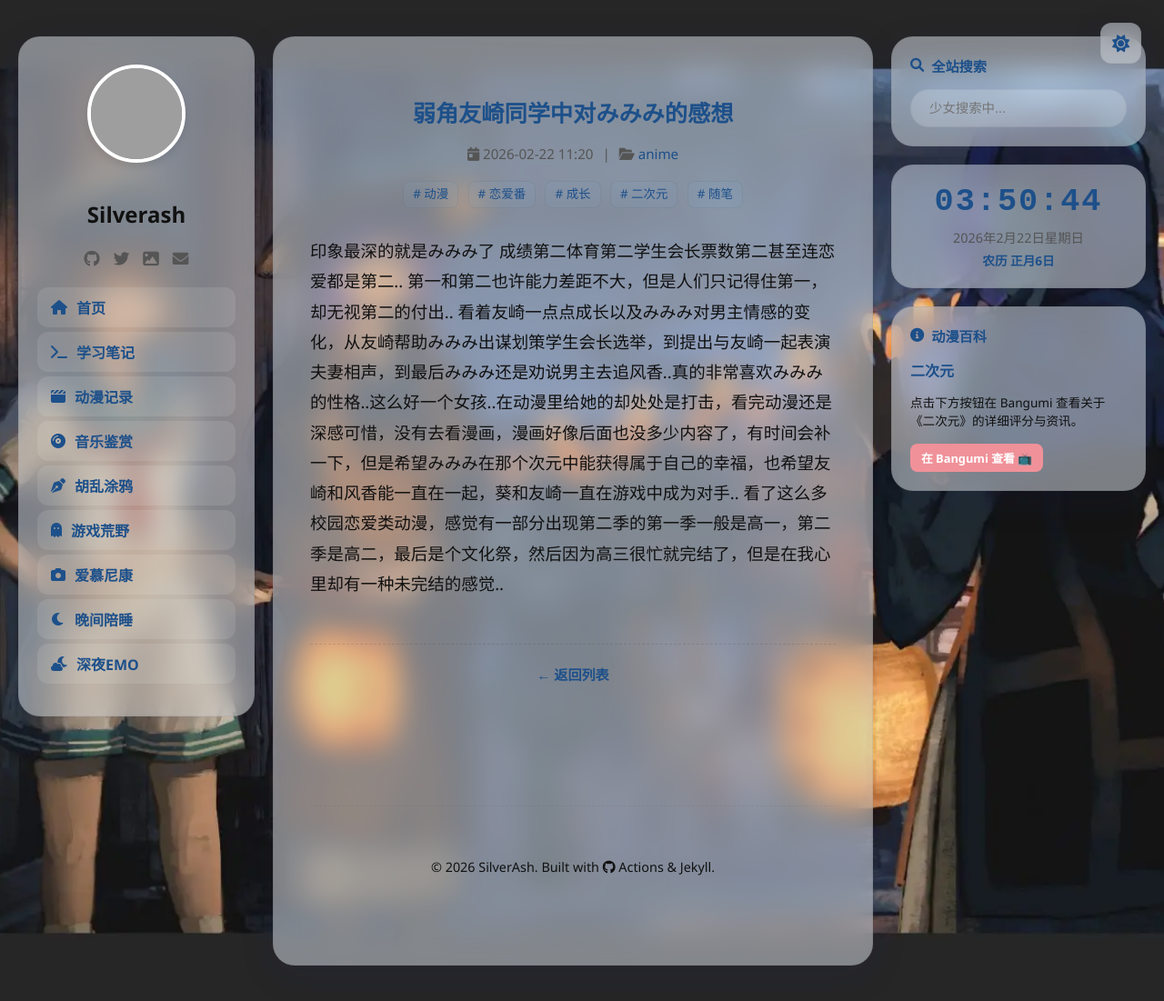
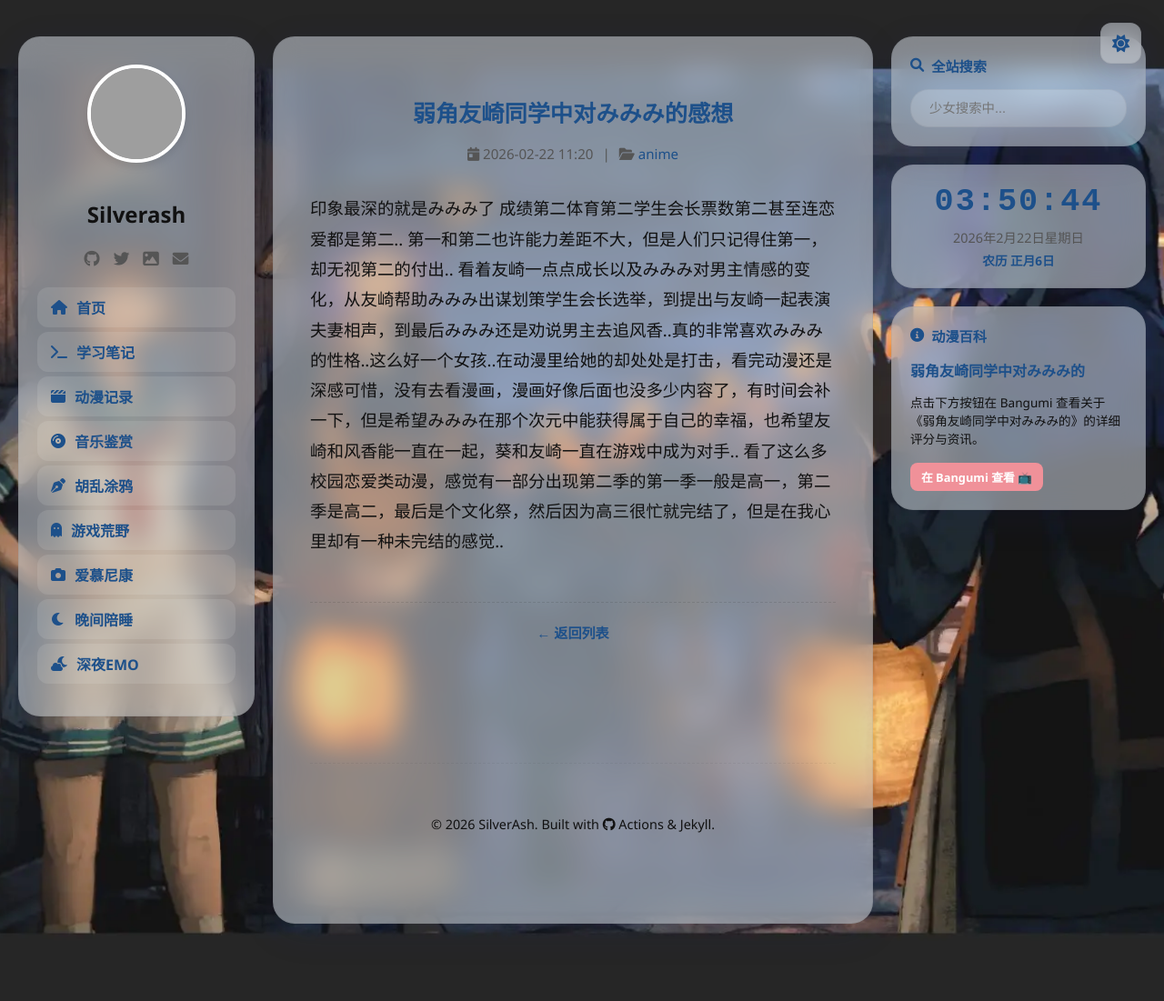
Before and after one commit to SiIverAsh/siiverash.github.io, a Jekyll site: the page built from _posts/2026-02-21-Dongman2.md, in a window 1280 px wide and 1102 px high. Shown: the whole window at 91% size. Built offline with Jekyll 4.4.1, drawn with Linux system fonts in a browser that asks for light colours; comment, search, counter and statistics services are not loaded; grey boxes are pictures that could not be loaded.

Commit message:
Test if workflow can work

```diff
--- a/_posts/2026-02-21-Dongman2.md
+++ b/_posts/2026-02-21-Dongman2.md
@@ -5,11 +5,7 @@ date: 2026-02-22 11:20:13 +0800
 categories:
 - anime
 tags:
-- 动漫
-- 恋爱番
-- 成长
-- 二次元
-- 随笔
+
 subject: 弱角友崎同学
 ---
 
```
